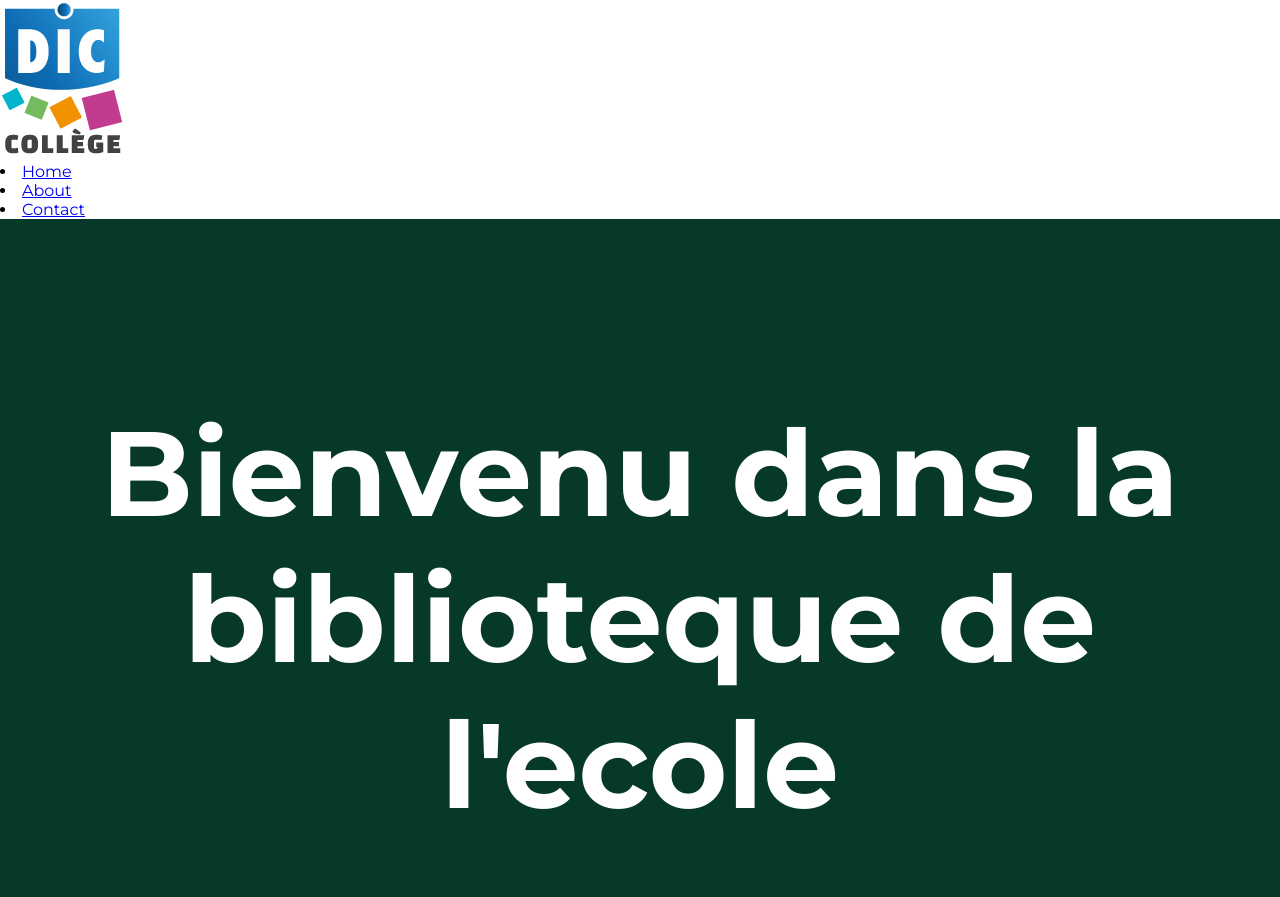
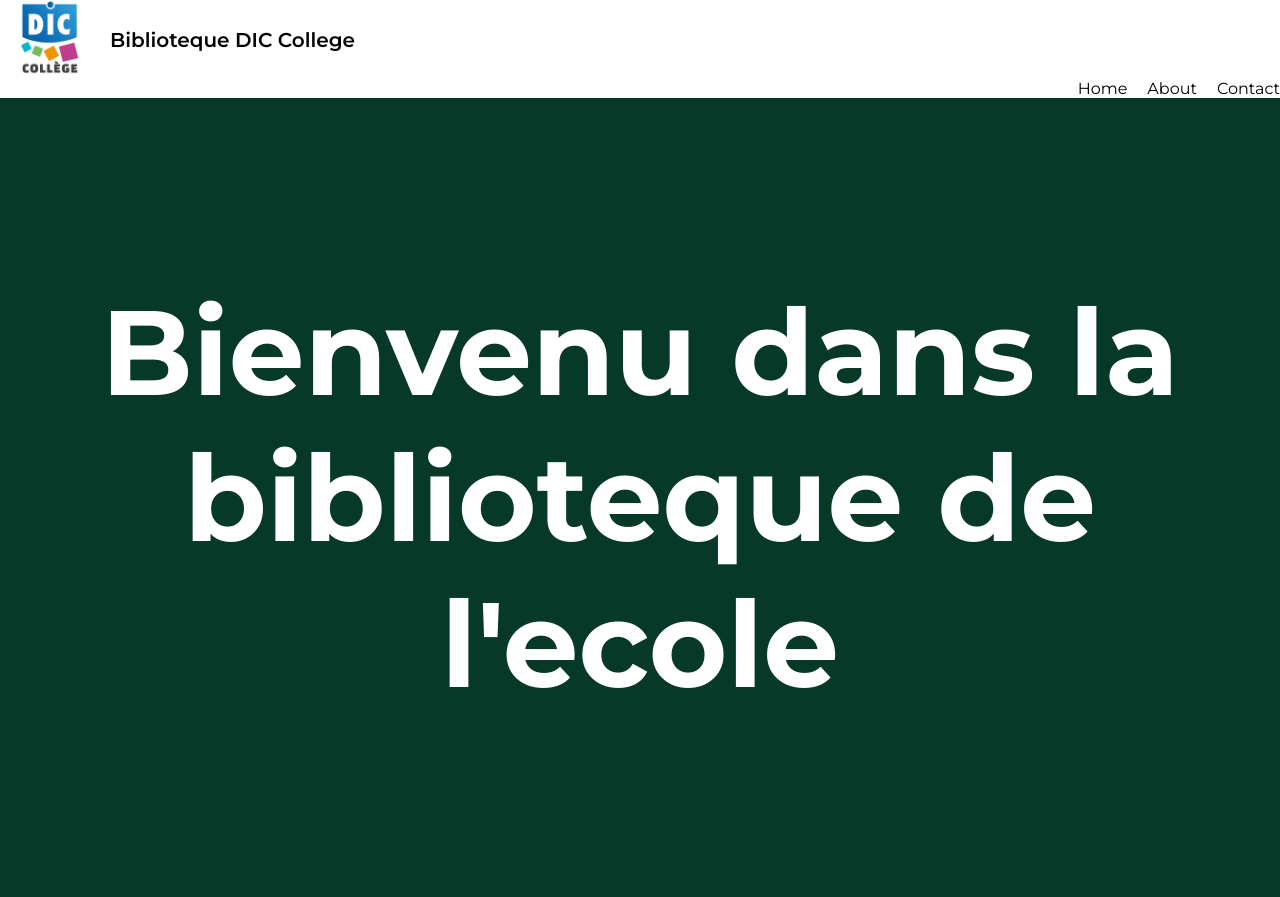
Before and after one commit to RayaneGuebre/library-website, a Django app: page / in a window 1280 px wide. Shown: the top 897 px of the page. Run offline with Django 5.2, Linux system fonts and the light colour scheme; data comes from the database, SQL or seed files in the repository.

Commit message:
still working on the navigation bar

```diff
--- a/library_website/app_folder/static/style.css
+++ b/library_website/app_folder/static/style.css
@@ -1,6 +1,6 @@
 @font-face {
-    font-family: 'Montserrat', sans-serif;
-    src: url('/static/fonts/Montserrat-VariableFont_wght.ttf') format('truetype');
+  font-family: "Montserrat", sans-serif;
+  src: url("/static/fonts/Montserrat-VariableFont_wght.ttf") format("truetype");
   font-weight: 400; /* Normal weight */
 }
 :root {
@@ -12,11 +12,15 @@
   font-weight: 400;
   font-style: normal;
 }
-body, h1, h2, h3, p {
-    font-family: 'Montserrat', sans-serif;
+body,
+h1,
+h2,
+h3,
+p {
+  font-family: "Montserrat", sans-serif;
 }
 body {
-    padding:0;
+  padding: 0;
   margin: 0;
 }
 @media (max-width: 768px) {
@@ -30,7 +34,7 @@ body {
     grid-template-columns: 1fr; /* 1 column for mobile phones */
   }
 }
-#welcome-text-container{
+#welcome-text-container {
   display: flex;
   justify-content: center;
   align-items: center;
@@ -48,7 +52,7 @@ body {
   color: white;
 }
 
-#categories-title h1{
+#categories-title h1 {
   font-size: 96px;
   text-align: center;
   padding-top: 75px;
@@ -62,17 +66,16 @@ body {
   justify-content: center; /* Center the container horizontally */
   align-items: center; /* Center the content vertically */
   text-align: center;
-
 }
 
-#category-grid{
-    display:grid;
+#category-grid {
+  display: grid;
   column-gap: 50px;
   row-gap: 50px;
-    grid-template-columns: 300px 300px  300px;
+  grid-template-columns: 300px 300px 300px;
   grid-template-rows: 80px 80px 80px;
 }
-#category-grid button{
+#category-grid button {
   width: 100%;
   height: 100%;
   color: white;
@@ -85,37 +88,51 @@ body {
 }
 #categories-section {
   height: 100vh;
-    background-color: #FBFCF8;
+  background-color: #fbfcf8;
 }
 
 #navbar-container {
   display: grid;
   grid-template-columns: auto 1fr; /* Two columns: auto for left side, 1fr (flexible) for right side */
   align-items: center;
-
-    background-color: #FBFCF8;
+  padding: 0 20px;
+  background-color: #fbfcf8;
   height: 80px;
 }
 
-.site-title {
-    color: white;
-    font-size: 20px;
-    font-weight: 600;
-}
-#nav-right{
+
+#nav-right {
+  align-items: center;
   display: flex;
   justify-content: flex-end;
 }
-#nav-left{
+
+#nav-left {
+  align-items: center;
   display: flex;
-    align-items: center
+  align-items: center;
 }
-#nav-title{
+
+#nav-title {
   font-size: 20px;
   color: black;
-    font-family: 'Montserrat', sans-serif;
+  font-weight: 600 ;
+  font-family: "Montserrat", sans-serif;
+  padding-left: 20px;
 }
-#logo{
-    height: 50px;
-    width: 50px;
+
+#logo {
+  padding-left: 20px;
+  margin-right: 10px;
+  width: 60px;
+  height: auto;
+
+
 }
+
+#nav-right a {
+  color: black;
+  margin-left: 20px; /* Add space between links */
+  text-decoration: none;
+  font-size: 16px;
+}
--- a/library_website/app_folder/templates/app_folder/home.html
+++ b/library_website/app_folder/templates/app_folder/home.html
@@ -19,17 +19,18 @@
         <div id="nav-container">
           <div id="nav-left">
             <div class="logo-container">
-              <img src="images/DIC_logo.png" alt="Website Logo" class="logo" />
+              <img
+                src="{% static 'images/DIC_logo.png' %}"
+                alt="Website Logo"
+                id="logo"
+              />
+            </div>
+            <span id="nav-title">Biblioteque DIC College</span>
           </div>
-              <span class="site-title">Biblioteque DIC College</span>
-
-          </div>
-          <div id="nav-rigth">
-
-            <li><a href="#home">Home</a></li>
-            <li><a href="#about">About</a></li>
-            <li><a href="#contact">Contact</a></li>
-
+          <div id="nav-right">
+            <a href="#home">Home</a>
+            <a href="#about">About</a>
+            <a href="#contact">Contact</a>
           </div>
         </div>
       </nav>
```
Also changed, not shown: library_website/app_folder/static/images/DIC_logo.png (renamed from library_website/app_folder/templates/app_folder/images/DIC_logo.png). Lines whose indentation alone changed are shown as unchanged.
